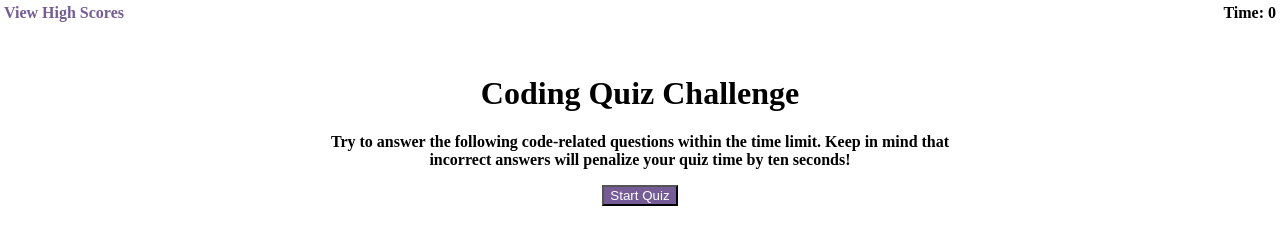
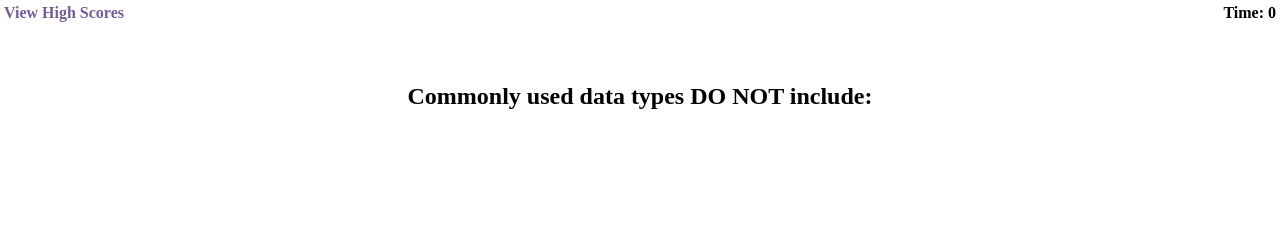
Before and after one commit to jre23/timed-coding-quiz, a plain HTML site: page index.html in a window 1280 px wide. Both pictures are taken after a click on the button "Start Quiz". Drawn offline with Linux system fonts and the light colour scheme.

Commit message:
added more functionality to view high scores and go back functions

```diff
--- a/Assets/script.js
+++ b/Assets/script.js
@@ -4,8 +4,25 @@
 var h1Tag = document.createElement("h1");
 h1Tag.textContent = "Coding Quiz Challenge";
 h1Tag.setAttribute("id", "title")
+h1Tag.style.textAlign = "center";
 
 document.body.appendChild(h1Tag);
+
+// h2 question tag
+var h2Tag = document.createElement("h2");
+h2Tag.textContent = "";
+h2Tag.setAttribute("id", "titleQuestions");
+
+// h2 container
+var h2TagContainer = document.createElement("div");
+h2TagContainer.style.textAlign = "center";
+
+// h2 second container
+var h2TagInsideContainer = document.createElement("div");
+h2TagInsideContainer.style.textAlign = "left";
+h2TagInsideContainer.style.marginLeft = "auto";
+h2TagInsideContainer.style.marginRight = "auto";
+h2TagInsideContainer.style.display = "inline-block";
 
 // p tag with code quiz instructions
 var p1Tag = document.createElement("p");
@@ -37,7 +54,7 @@ viewHighScoresPTag.style.left = "0";
 viewHighScoresPTag.style.marginTop = "4px";
 viewHighScoresPTag.style.marginLeft = "4px";
 viewHighScoresPTag.style.color = "rgb(117,92,150)";
-viewHighScoresPTag.setAttribute("id", "viewHighScores");
+viewHighScoresPTag.setAttribute("id", "viewHighScoresFromStart");
 
 document.body.appendChild(viewHighScoresPTag);
 
@@ -78,7 +95,6 @@ var questionsAndAnswers = [{
 ];
 
 
-
 // create a div container for the Go Back and Clear High Scores buttons
 var buttonContainer = document.createElement("div");
 buttonContainer.style.textAlign = "center";
@@ -100,10 +116,12 @@ clearHighScoresButton.style.marginLeft = "6px";
 clearHighScoresButton.setAttribute("id", "clearHighScores")
 
 // when View High Scores is clicked, show different h1 title, show high scores, show an input form for the user to enter a high score, show a Go Back button that'll lead back to the starting page, show a Clear High Scores button that'll clear the high scores list
-var clickViewHighScores = document.querySelector("#viewHighScores");
-clickViewHighScores.addEventListener("click", goToHighScores);
 
-function goToHighScores() {
+var clickViewHighScoresFromStart = document.querySelector("#viewHighScoresFromStart");
+clickViewHighScoresFromStart.addEventListener("click", goToHighScoresFromStart);
+
+function goToHighScoresFromStart() {
+    if (viewHighScoresPTag.id === "viewHighScoresFromStart") {
 
         document.body.removeChild(timerPTag);
         document.body.removeChild(viewHighScoresPTag);
@@ -118,6 +136,46 @@ function goToHighScores() {
         var clickGoBack = document.querySelector("#goBack");
         clickGoBack.addEventListener("click", goBackToStart);
     }
+}
+
+var clickStartQuiz = document.querySelector("#startQuiz");
+clickStartQuiz.addEventListener("click", userTakesTest);
+
+function userTakesTest() {
+    document.body.removeChild(startQuizButton);
+    document.body.removeChild(p1Tag);
+    document.body.removeChild(h1Tag);
+    h2Tag.textContent = questionsAndAnswers[0].q;
+
+    document.body.appendChild(h2TagContainer);
+    h2TagContainer.appendChild(h2TagInsideContainer);
+    h2TagInsideContainer.appendChild(h2Tag);
+
+    viewHighScoresPTag.setAttribute("id", "viewHighScoresFromQuiz");
+    var clickViewHighScoresFromQuiz = document.querySelector("#viewHighScoresFromQuiz");
+    clickViewHighScoresFromQuiz.addEventListener("click", goToHighScoresFromQuiz);
+}
+
+function goToHighScoresFromQuiz() {
+    if (viewHighScoresPTag.id === "viewHighScoresFromQuiz") {
+        h2TagInsideContainer.removeChild(h2Tag);
+        h2TagContainer.removeChild(h2TagInsideContainer);
+        document.body.removeChild(h2TagContainer);
+
+        document.body.removeChild(timerPTag);
+        document.body.removeChild(viewHighScoresPTag);
+
+        document.body.appendChild(h1Tag);
+        title.textContent = "High Scores";
+
+        document.body.appendChild(buttonContainer);
+        buttonContainer.appendChild(goBackButton);
+        buttonContainer.appendChild(clearHighScoresButton);
+
+        var clickGoBack = document.querySelector("#goBack");
+        clickGoBack.addEventListener("click", goBackToStart);
+    }
+}
 
 function goBackToStart() {
     buttonContainer.removeChild(clearHighScoresButton);
@@ -129,4 +187,5 @@ function goBackToStart() {
     document.body.appendChild(viewHighScoresPTag);
     document.body.appendChild(timerPTag);
     title.textContent = "Coding Quiz Challenge";
+    viewHighScoresPTag.setAttribute("id", "viewHighScoresFromStart");
 }
--- a/Assets/style.css
+++ b/Assets/style.css
@@ -1,5 +1,5 @@
-h1 {
-    text-align: center;
+h1,
+h2 {
     margin-top: 75px;
 }
 
```
Lines whose indentation alone changed are shown as unchanged.
